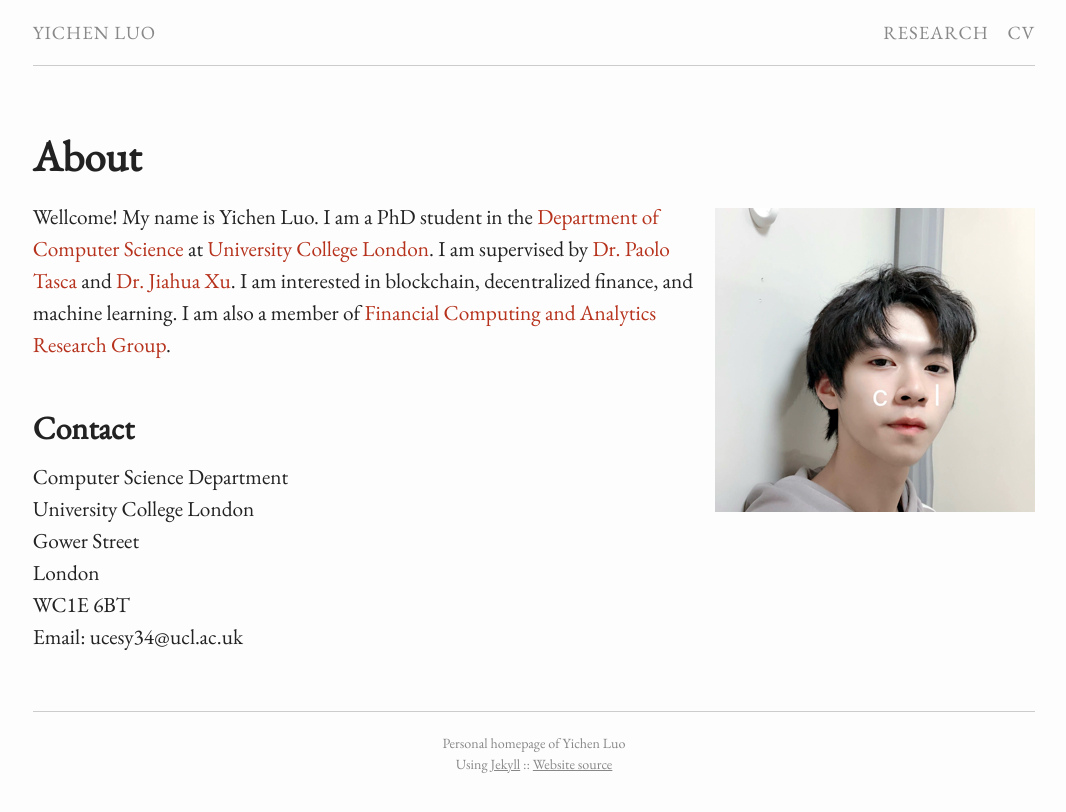
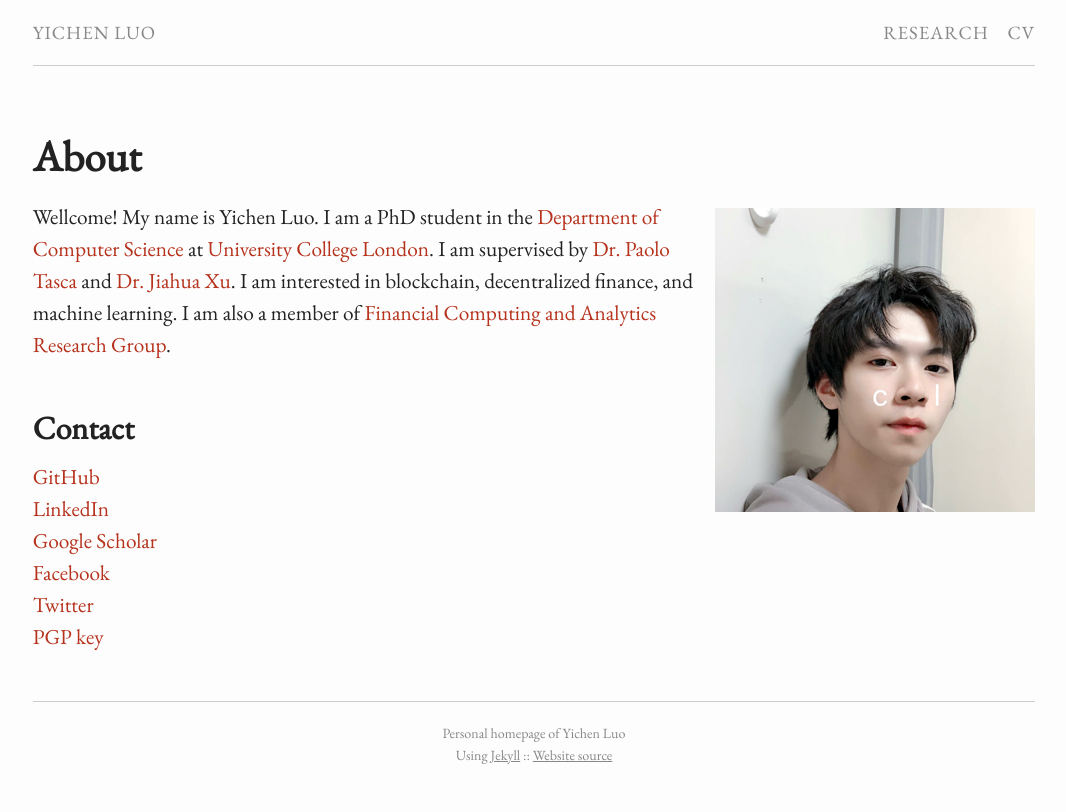
Before and after one commit to lyc0603/lyc0603.github.io, a Jekyll site: the page built from index.md, in a window 1280 px wide. Shown: the top 812 px of the page, without its empty margins (106-1172 px from the left). Built offline with Jekyll 4.4.1, drawn with Linux system fonts in a browser that asks for light colours.

Commit message:
try html

```diff
--- a/index.md
+++ b/index.md
@@ -10,12 +10,35 @@ Wellcome! My name is Yichen Luo. I am a PhD student in the [Department of Comput
 
 ## Contact
 
-Computer Science Department <br />
+<!-- Computer Science Department <br />
 University College London <br />
 Gower Street <br />
 London <br />
 WC1E 6BT <br />
-Email: ucesy34@ucl.ac.uk
+Email: ucesy34@ucl.ac.uk -->
+
+ <dl class="inline">
+    <dt><i class="fa fa-envelope"></i></dt>
+    <dd>{{ site.author.email }}</dd>
+
+    <dt><i class="fa fa-github"></i></dt>
+    <dd><a href="https://github.com/{{ site.author.github_username }}">GitHub</a></dd>
+
+    <dt><i class="fa fa-linkedin"></i></dt>
+    <dd><a href="https://www.linkedin.com/in/{{ site.author.linkedin_username }}/">LinkedIn</a></dd>
+
+    <dt><i class="fa fa-graduation-cap"></i></dt>
+    <dd><a href="https://scholar.google.com/citations?user={{ site.author.google_scholar_username }}">Google Scholar</a></dd>
+
+    <dt><i class="fa fa-facebook"></i></dt>
+    <dd><a href="https://www.facebook.com/{{ site.author.facebook_username }}">Facebook</a></dd>
+
+    <dt><i class="fa fa-twitter"></i></dt>
+    <dd><a href="https://twitter.com/{{ site.author.twitter_username }}">Twitter</a></dd>
+
+    <dt><i class="fa fa-key"></i></dt>
+    <dd><a href="{{ "misc/daniel-perez.asc.txt" | relative_url }}">PGP key</a></dd>
+  </dl>
 
 
 [Yavin]: https://en.wikipedia.org/wiki/Yavin
```
Also changed, not shown: cv.md (+2 -2 lines).
